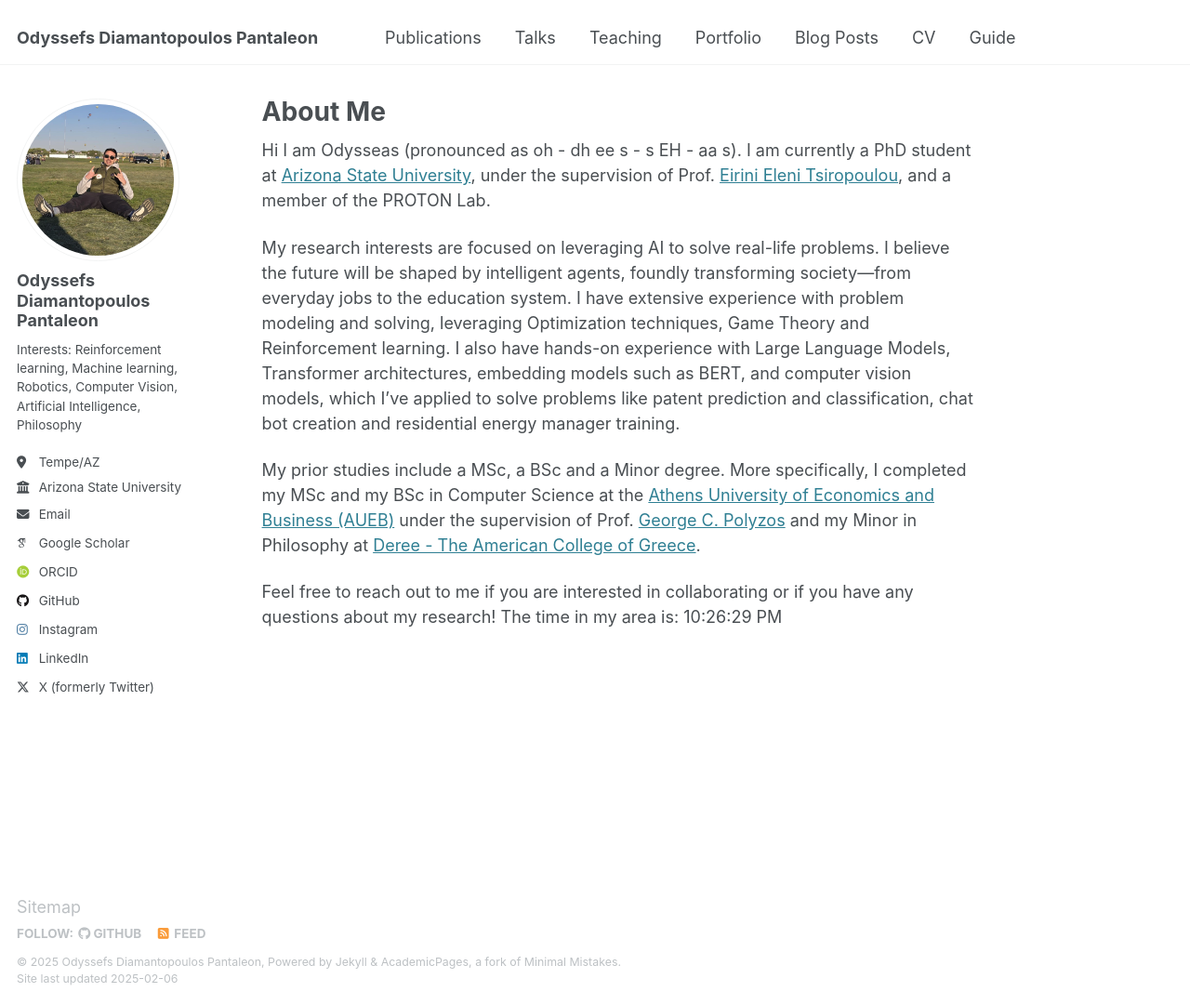
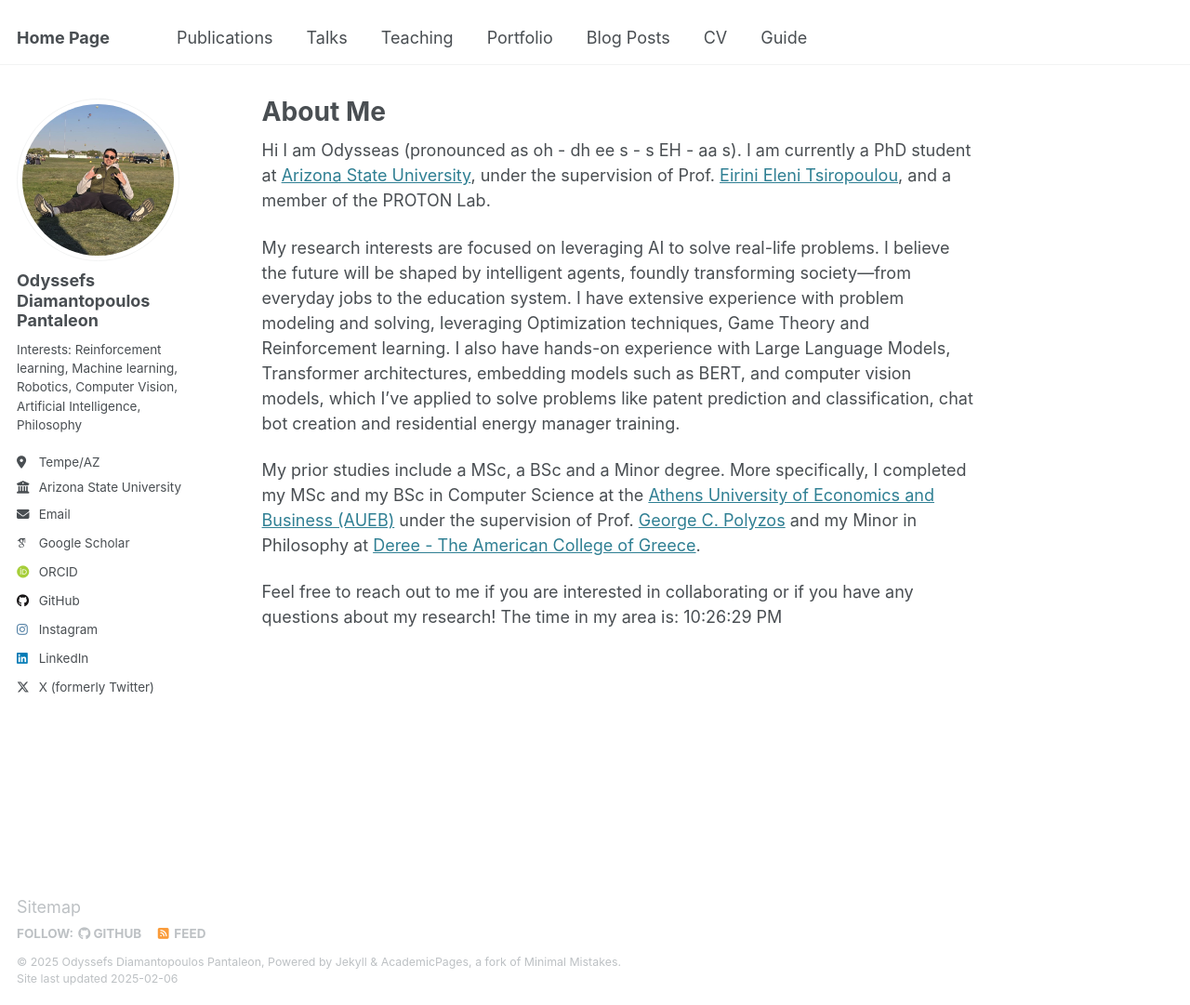
Before and after one commit to gody10/gody10.github.io, a Jekyll site: the page built from _pages/about.md, in a window 1280 px wide and 1081 px high. Shown: the whole window at 93% size. Built offline with Jekyll 4.4.1, drawn with Linux system fonts in a browser that asks for light colours; some web fonts are replaced.

Commit message:
Change page settings

```diff
--- a/_config.yml
+++ b/_config.yml
@@ -9,7 +9,7 @@
 # Basic Site Settings
 locale                   : "en-US"
 site_theme               : "default"
-title                    : "Odyssefs Diamantopoulos Pantaleon"
+title                    : "Home Page"
 title_separator          : "-"
 name                     : &name "Odyssefs Diamantopoulos Pantaleon"
 description              : &description "personal description"
```
